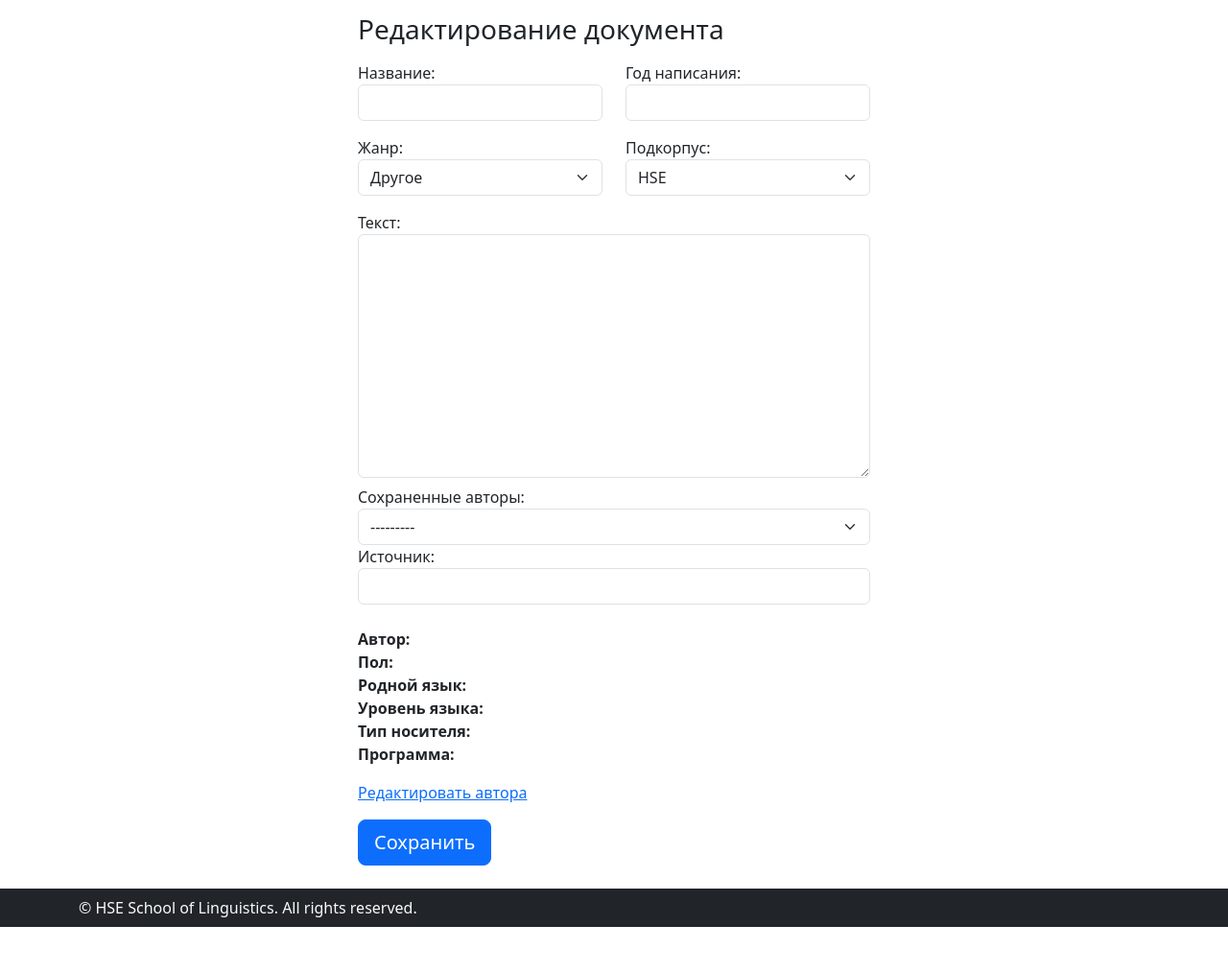
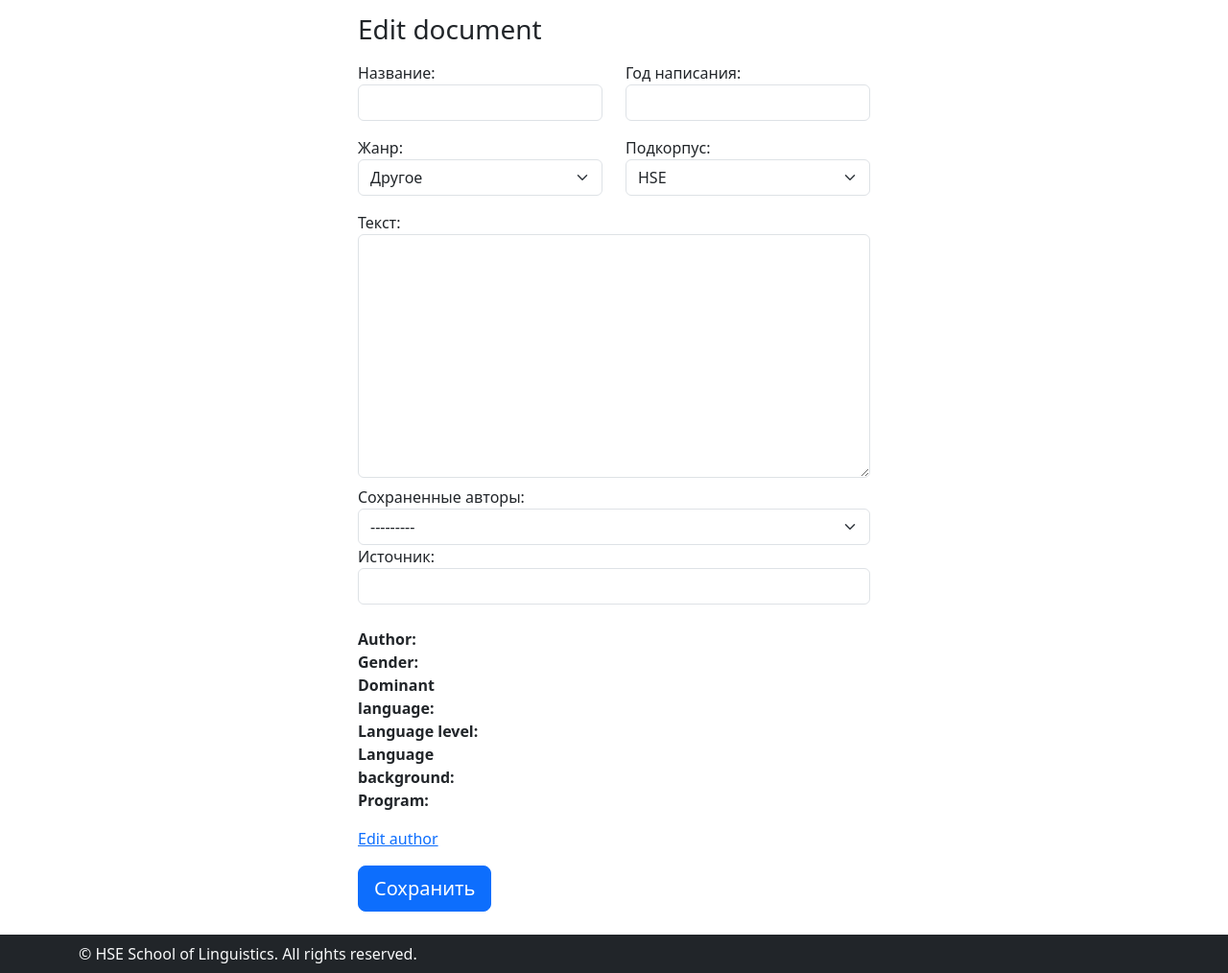
Before and after one commit to shar3nda/rlc_new, a Django app: template templates/edit_document.html in a window 1280 px wide. Shown: the part 56-1070 px from the top of the page at 96% size. Before the commit the page ends 1022 px from the top, so only its background shows below. Run offline with Django 4.2, Linux system fonts and the light colour scheme; the template is opened without the code that fills it: values that come from a table or form of the project are taken from there, others are empty; some libraries are stand-ins or nearby versions; some web fonts are replaced.

Commit message:
Translated some more pages

```diff
--- a/corpus/filters.py
+++ b/corpus/filters.py
@@ -1,7 +1,6 @@
 from django.contrib.auth.models import User
 import django_filters
 from .models import Document, Author, Annotation
-
 
 class DocumentFilter(django_filters.FilterSet):
     author = django_filters.ChoiceFilter(
--- a/templates/edit_author.html
+++ b/templates/edit_author.html
@@ -1,10 +1,12 @@
 {% extends "base.html" %}
 
+{% load i18n %}
+
 {% block content %}
-  <h3>Редактирование автора</h3>
+  <h3>{% trans "Edit author" %}</h3>
   <form method="post">
     {% csrf_token %}
     {% include 'author_card.html' %}
-    <button type="submit" class="btn btn-primary">Сохранить</button>
+    <button type="submit" class="btn btn-primary">{% trans "Save" %}</button>
   </form>
 {% endblock %}
--- a/templates/edit_document.html
+++ b/templates/edit_document.html
@@ -1,4 +1,6 @@
 {% extends "base.html" %}
+
+{% load i18n %}
 
 {% block title %}{{ title }}{% endblock %}
 
@@ -8,7 +10,7 @@
       <div class="col-md-6 offset-md-3">
         <form method="post" id="add-document-form">
           {% csrf_token %}
-          <h3 class="mb-3">Редактирование документа</h3>
+          <h3 class="mb-3">{% trans "Edit document" %}</h3>
           <div class="alert alert-danger" role="alert"
                style="display: {% if form.non_field_errors %}block{% else %}none{% endif %};">
             {% for error in form.non_field_errors %}
@@ -57,30 +59,29 @@
           </div>
 
           <dl class="row">
-            <dt class="col-sm-4">Автор:</dt>
+            <dt class="col-sm-4">{% trans "Author" %}:</dt>
             <dd class="col-sm-8">{{ document.author.name }}</dd>
 
-            <dt class="col-sm-4">Пол:</dt>
+            <dt class="col-sm-4">{% trans "Gender" %}:</dt>
             <dd class="col-sm-8">{{ document.author.get_gender_display }}</dd>
 
-            <dt class="col-sm-4">Родной язык:</dt>
+            <dt class="col-sm-4">{% trans "Dominant language" %}:</dt>
             <dd class="col-sm-8">{{ document.author.get_dominant_language_display }}</dd>
 
-            <dt class="col-sm-4">Уровень языка:</dt>
+            <dt class="col-sm-4">{% trans "Language level" %}:</dt>
             <dd class="col-sm-8">{{ document.author.get_language_level_display }}</dd>
 
-            <dt class="col-sm-4">Тип носителя:</dt>
+            <dt class="col-sm-4">{% trans "Language background" %}:</dt>
             <dd class="col-sm-8">{{ document.author.get_language_background_display }}</dd>
 
-            <dt class="col-sm-4">Программа:</dt>
+            <dt class="col-sm-4">{% trans "Program" %}:</dt>
             <dd class="col-sm-8">{{ document.author.program }}</dd>
           </dl>
 
           <p>
-            <a href="{% url 'edit_author' author_id=document.author.id document_id=document.id %}">Редактировать
-              автора</a>
+            <a href="{% url 'edit_author' author_id=document.author.id document_id=document.id %}">{% trans "Edit author" %}</a>
           </p>
-          <button type="submit" class="btn btn-lg btn-primary">Сохранить</button>
+          <button type="submit" class="btn btn-lg btn-primary">{% trans "Save" %}</button>
         </form>
       </div>
     </div>
--- a/templates/sentence_card.html
+++ b/templates/sentence_card.html
@@ -1,3 +1,5 @@
+{% load i18n %}
+
 <div class="card mb-2" style="max-width: 100%;" data-card-id="{{ sentence.id }}">
   <div class="card-body position-relative pb-4" id="sentence-card-{{ sentence.id }}">
     <div id="sentence-{{ sentence.id }}" data-sentence-id="{{ sentence.id }}" data-document-id="{{ document.id }}"
@@ -19,7 +21,7 @@
           <button class="accordion-button collapsed" type="button" data-bs-toggle="collapse"
                   data-bs-target="#altSentenceCollapse-{{ sentence.id }}" aria-expanded="false"
                   aria-controls="altSentenceCollapse-{{ sentence.id }}">
-            Альтернативное исправление
+                  {% trans "Alternative correction" %}
           </button>
         </h2>
         <div id="altSentenceCollapse-{{ sentence.id }}" class="accordion-collapse collapse"
@@ -44,7 +46,7 @@
           <button class="accordion-button collapsed" type="button" data-bs-toggle="collapse"
                   data-bs-target="#sentenceMarkupCollapse-{{ sentence.id }}" aria-expanded="false"
                   aria-controls="sentenceMarkupCollapse-{{ sentence.id }}">
-            Морфологический разбор
+                  {% trans "Morphological analysis" %}
           </button>
         </h2>
         <div id="sentenceMarkupCollapse-{{ sentence.id }}" class="accordion-collapse collapse"
```
Also changed, not shown: templates/registration/login.html (+7 -5 lines).
